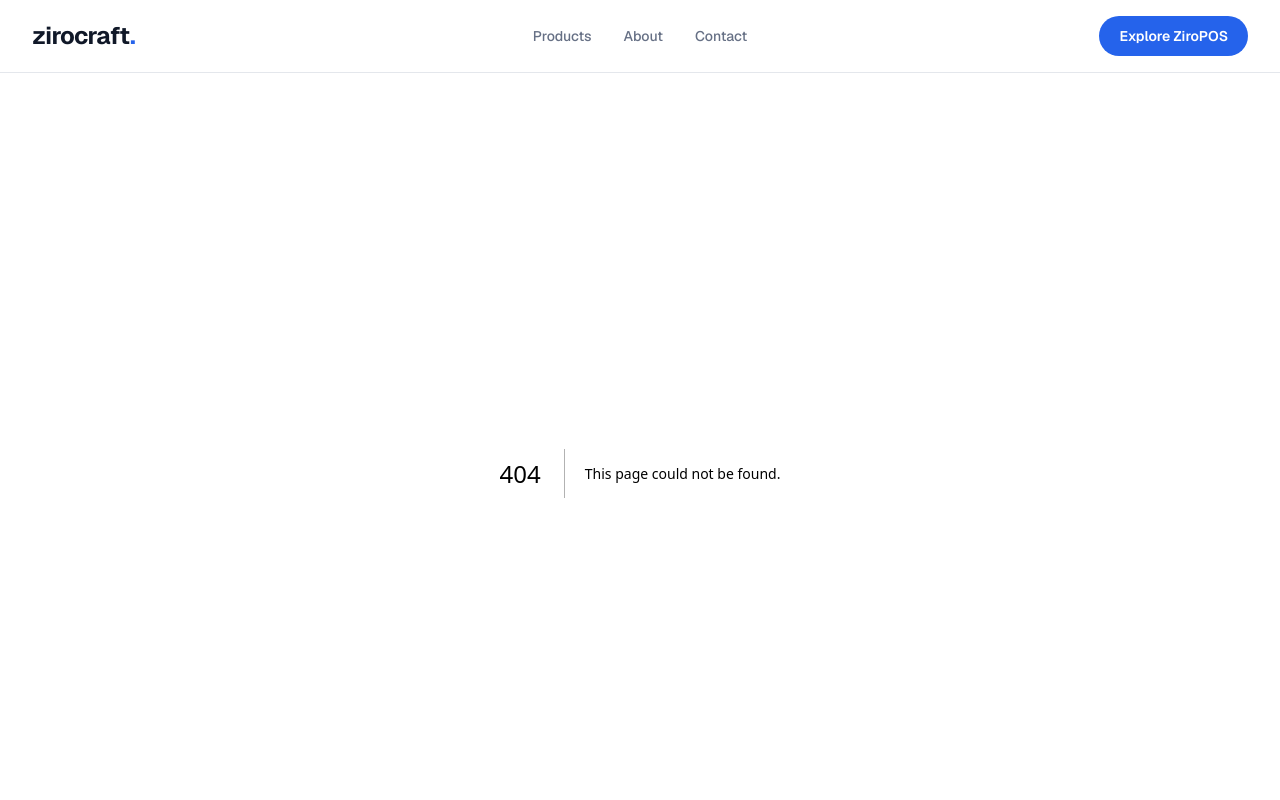
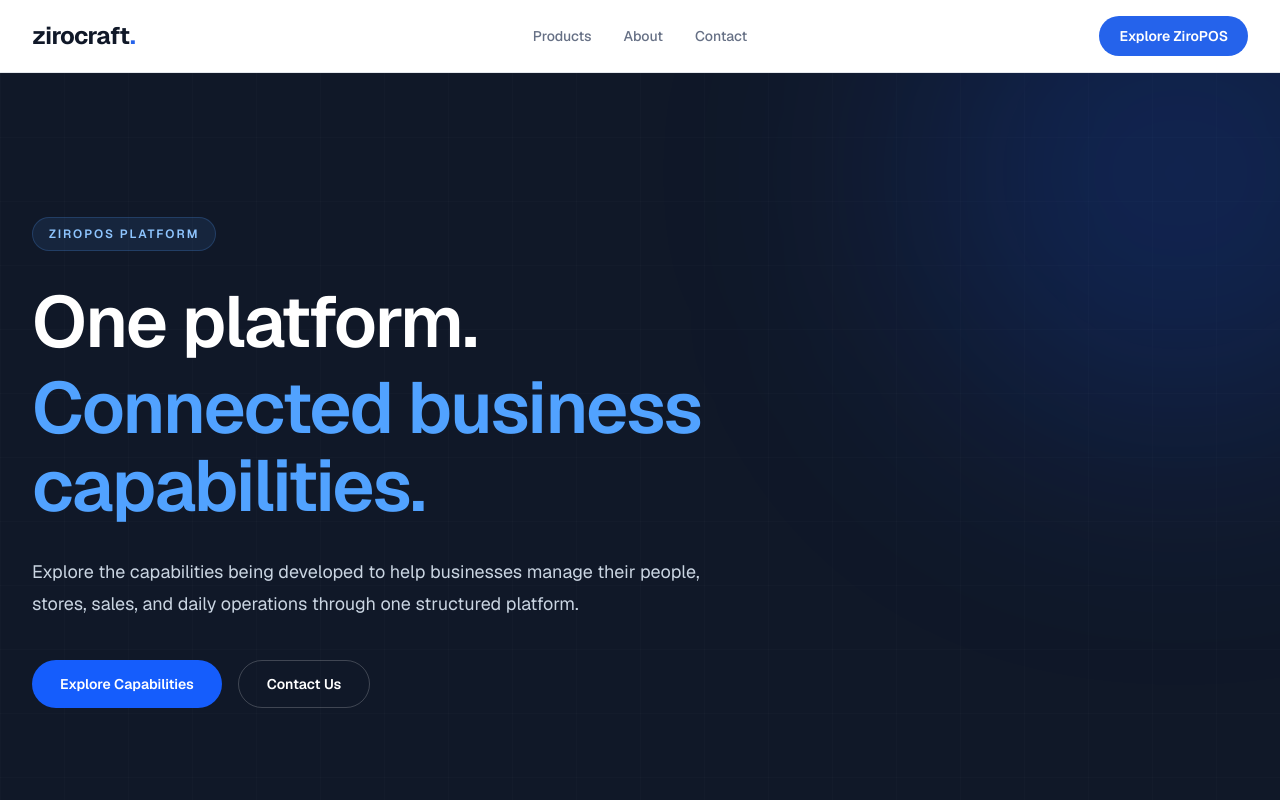
Before and after one commit to Youuzzi/Zirocraft-Official-Website, a Next.js app: page /products/ziropos/features in a window 1280 px wide. Before the commit this address had no page. Shown: the top 800 px of the page. Built offline with nearby package versions, Linux system fonts and the light colour scheme.

Commit message:
feat(ziropos): add features components for ziropos product page

```diff
--- /dev/null
+++ b/src/app/products/ziropos/features/page.tsx
@@ -0,0 +1,69 @@
+import Link from "next/link";
+import type { Metadata } from "next";
+
+export const metadata: Metadata = {
+  title: "ZiroPOS Features",
+  description:
+    "Explore the business capabilities and operational areas being developed as part of the ZiroPOS platform.",
+};
+
+export default function ZiroPOSFeaturesPage() {
+  return (
+    <main>
+      {/* Hero Section */}
+      <section className="relative isolate overflow-hidden bg-[#101828] text-white">
+        <div
+          aria-hidden="true"
+          className="absolute inset-0 -z-10 opacity-20"
+          style={{
+            backgroundImage:
+              "linear-gradient(rgba(255,255,255,0.08) 1px, transparent 1px), linear-gradient(90deg, rgba(255,255,255,0.08) 1px, transparent 1px)",
+            backgroundSize: "64px 64px",
+          }}
+        />
+
+        <div
+          aria-hidden="true"
+          className="absolute -right-40 -top-40 -z-10 h-[520px] w-[520px] rounded-full bg-blue-600/20 blur-[130px]"
+        />
+
+        <div className="mx-auto max-w-7xl px-6 py-28 lg:px-8 lg:py-36">
+          <div className="max-w-4xl">
+            <span className="inline-flex items-center rounded-full border border-blue-400/20 bg-blue-400/10 px-4 py-2 text-xs font-semibold tracking-[0.16em] text-blue-300 uppercase">
+              ZiroPOS Platform
+            </span>
+
+            <h1 className="mt-8 text-5xl leading-[1.08] font-semibold tracking-tight sm:text-6xl lg:text-7xl">
+              One platform.
+              <span className="mt-2 block text-blue-400">
+                Connected business capabilities.
+              </span>
+            </h1>
+
+            <p className="mt-8 max-w-2xl text-lg leading-8 text-slate-300">
+              Explore the capabilities being developed to help businesses manage
+              their people, stores, sales, and daily operations through one
+              structured platform.
+            </p>
+
+            <div className="mt-10 flex flex-wrap gap-4">
+              <Link
+                href="#capabilities"
+                className="inline-flex min-h-12 items-center justify-center rounded-full bg-blue-600 px-7 text-sm font-semibold text-white transition-colors hover:bg-blue-500"
+              >
+                Explore Capabilities
+              </Link>
+
+              <Link
+                href="/contact"
+                className="inline-flex min-h-12 items-center justify-center rounded-full border border-white/20 px-7 text-sm font-semibold text-white transition-colors hover:bg-white/10"
+              >
+                Contact Us
+              </Link>
+            </div>
+          </div>
+        </div>
+      </section>
+    </main>
+  );
+}
```
